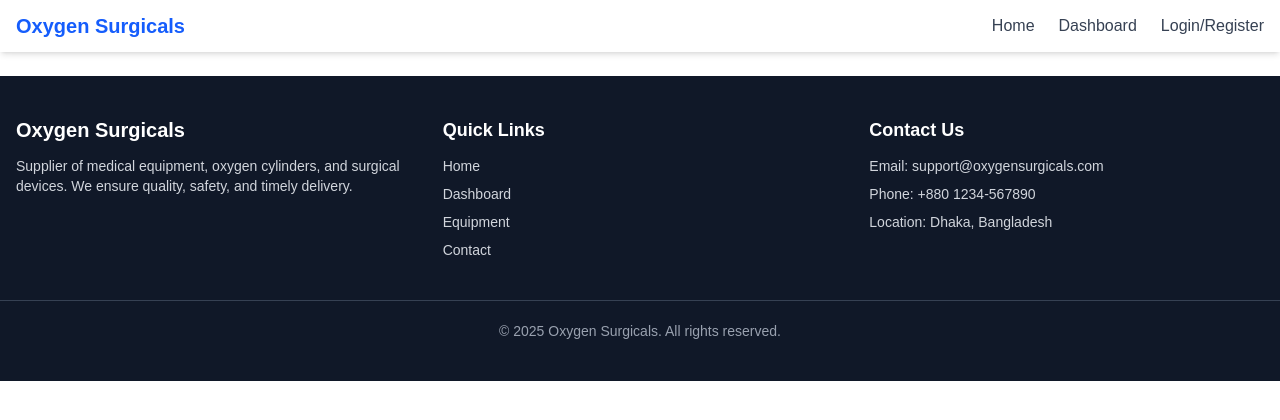
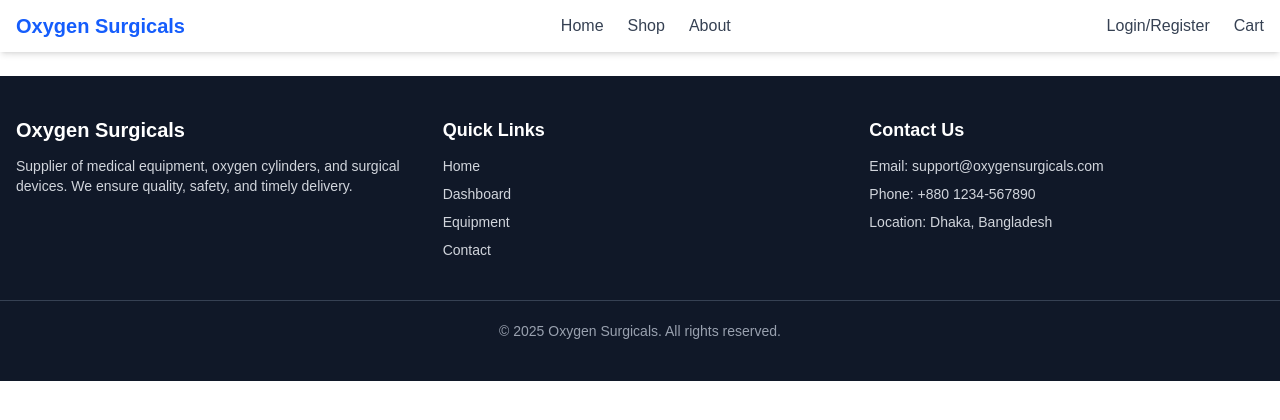
Before and after one commit to mranonno/oxygen-surgicals-web, a Next.js app: page / in a window 1280 px wide. Shown: the top 420 px of the page. Built offline with nearby package versions, Linux system fonts and the light colour scheme.

Commit message:
change navbar design

```diff
--- a/components/common/Navbar.tsx
+++ b/components/common/Navbar.tsx
@@ -22,13 +22,25 @@ export default function Navbar() {
             </Link>
           </li>
           <li>
-            <Link href="/dashboard" className="hover:text-blue-600">
-              Dashboard
+            <Link href="/shop" className="hover:text-blue-600">
+              Shop
             </Link>
           </li>
           <li>
+            <Link href="/about" className="hover:text-blue-600">
+              About
+            </Link>
+          </li>
+        </ul>
+        <ul className="hidden md:flex items-center gap-6 text-gray-700 font-medium">
+          <li>
             <Link href="/login" className="hover:text-blue-600">
               Login/Register
+            </Link>
+          </li>
+          <li>
+            <Link href="/cart" className="hover:text-blue-600">
+              Cart
             </Link>
           </li>
         </ul>
```
